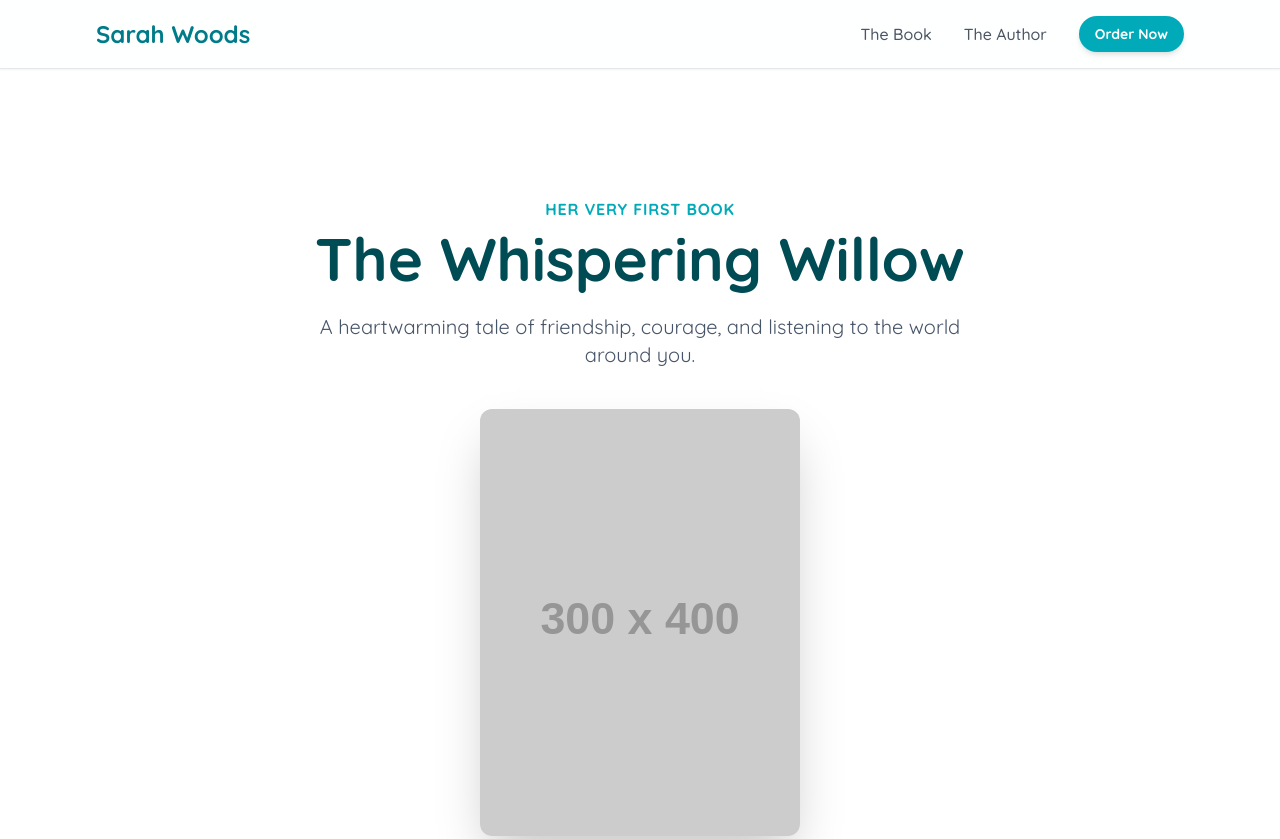
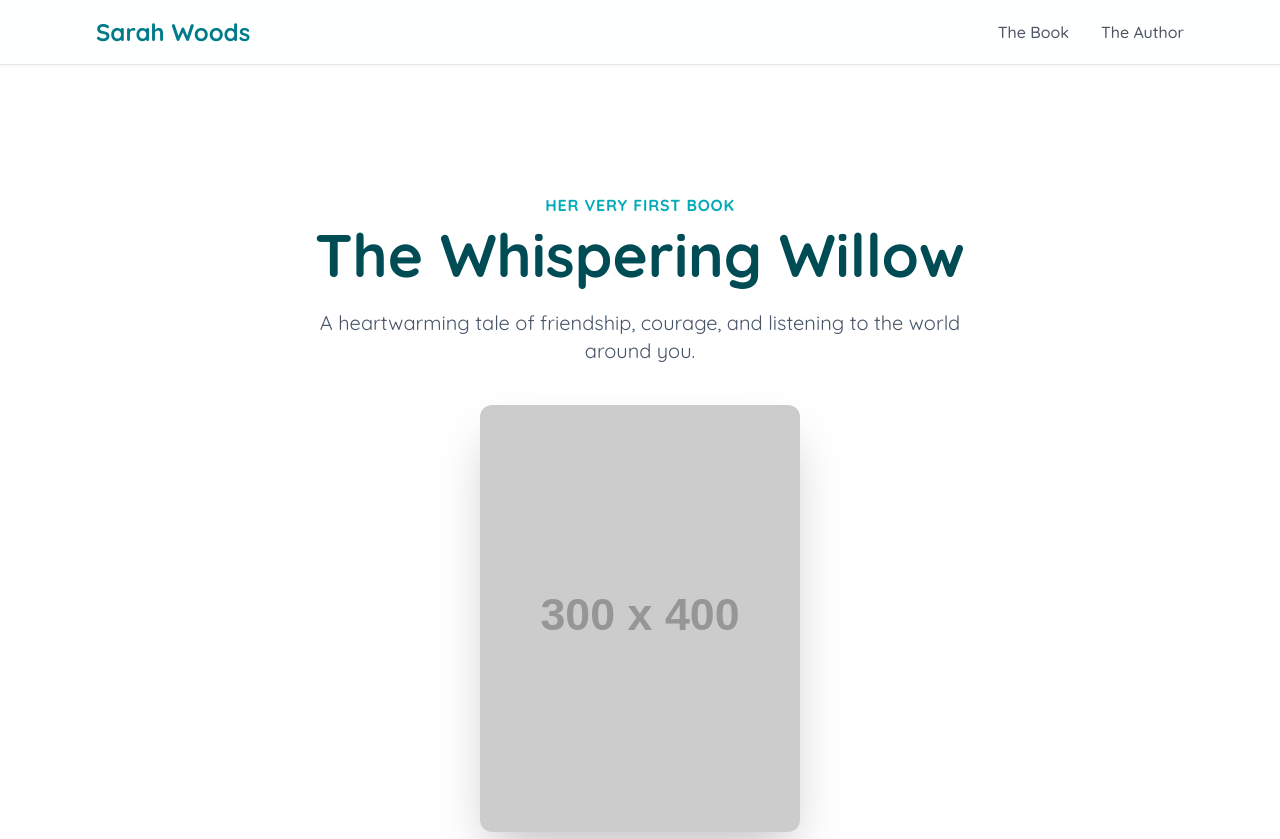
Before and after one commit to chhibbersiya/portfolio, a plain HTML site: page index.html in a window 1280 px wide. Shown: the top 839 px of the page. Drawn offline with nearby package versions, Linux system fonts and the light colour scheme; placeholder pictures from the web are drawn by us.

Commit message:
Update author title in index.html

```diff
--- a/index.html
+++ b/index.html
@@ -3,7 +3,7 @@
 <head>
     <meta charset="UTF-8">
     <meta name="viewport" content="width=device-width, initial-scale=1.0">
-    <title>Sarah Woods | Author of 'The Whispering Willow'</title>
+    <title>Siya Chhibber | Author of 'A Day of Discovery at Chabot'</title>
     <!-- Tailwind CSS CDN -->
     <script src="https://cdn.tailwindcss.com"></script>
     <!-- Google Fonts - Quicksand (soft and rounded) -->
@@ -55,9 +55,6 @@
                 <div class="flex space-x-5 sm:space-x-8 mt-3 sm:mt-0 items-center">
                     <a href="#about-book" class="text-gray-600 hover:text-brand-teal-500 font-medium transition duration-150">The Book</a>
                     <a href="#about-author" class="text-gray-600 hover:text-brand-teal-500 font-medium transition duration-150">The Author</a>
-                    <a href="#order" class="bg-brand-teal-500 text-white px-4 py-2 rounded-full text-sm font-bold hover:bg-brand-teal-600 shadow-md hover:shadow-lg transition-all duration-200 transform hover:scale-105">
-                        Order Now
-                    </a>
                 </div>
             </div>
         </div>
```
